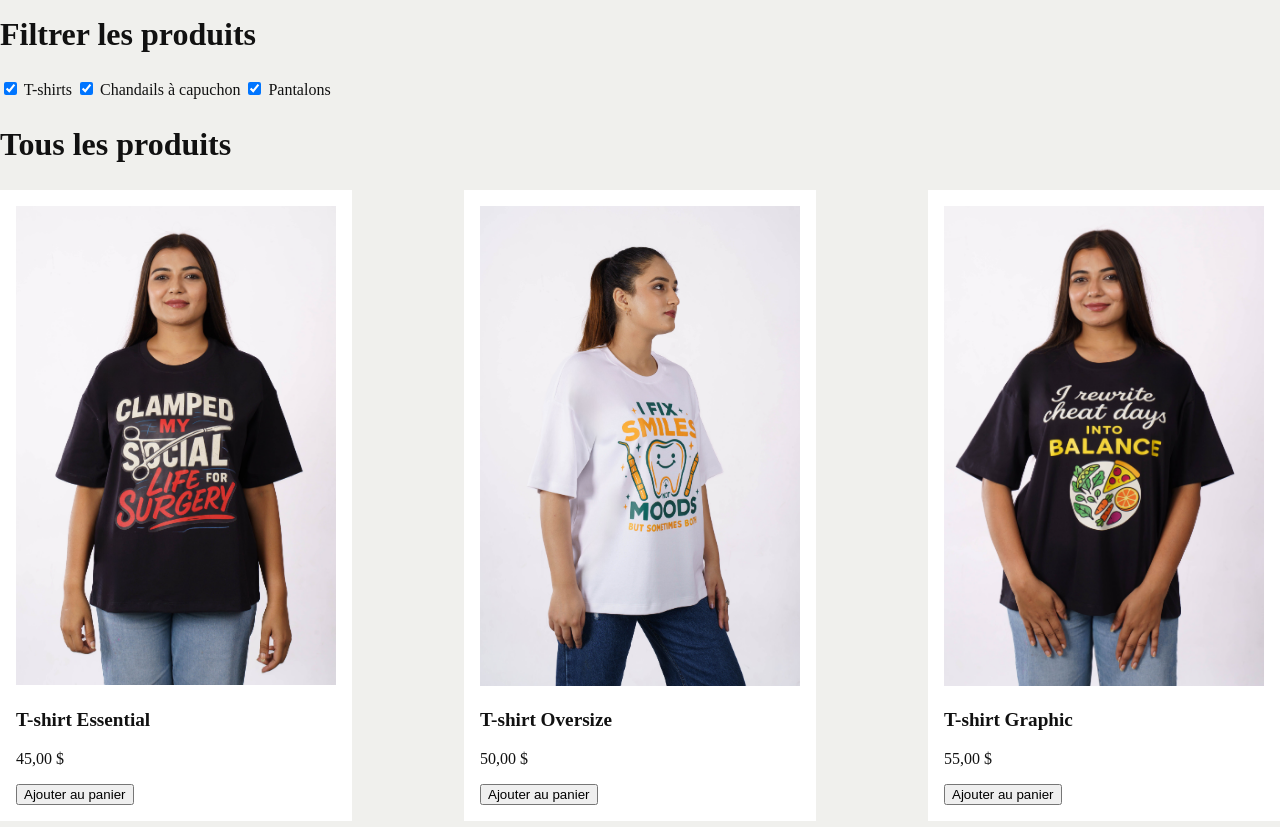
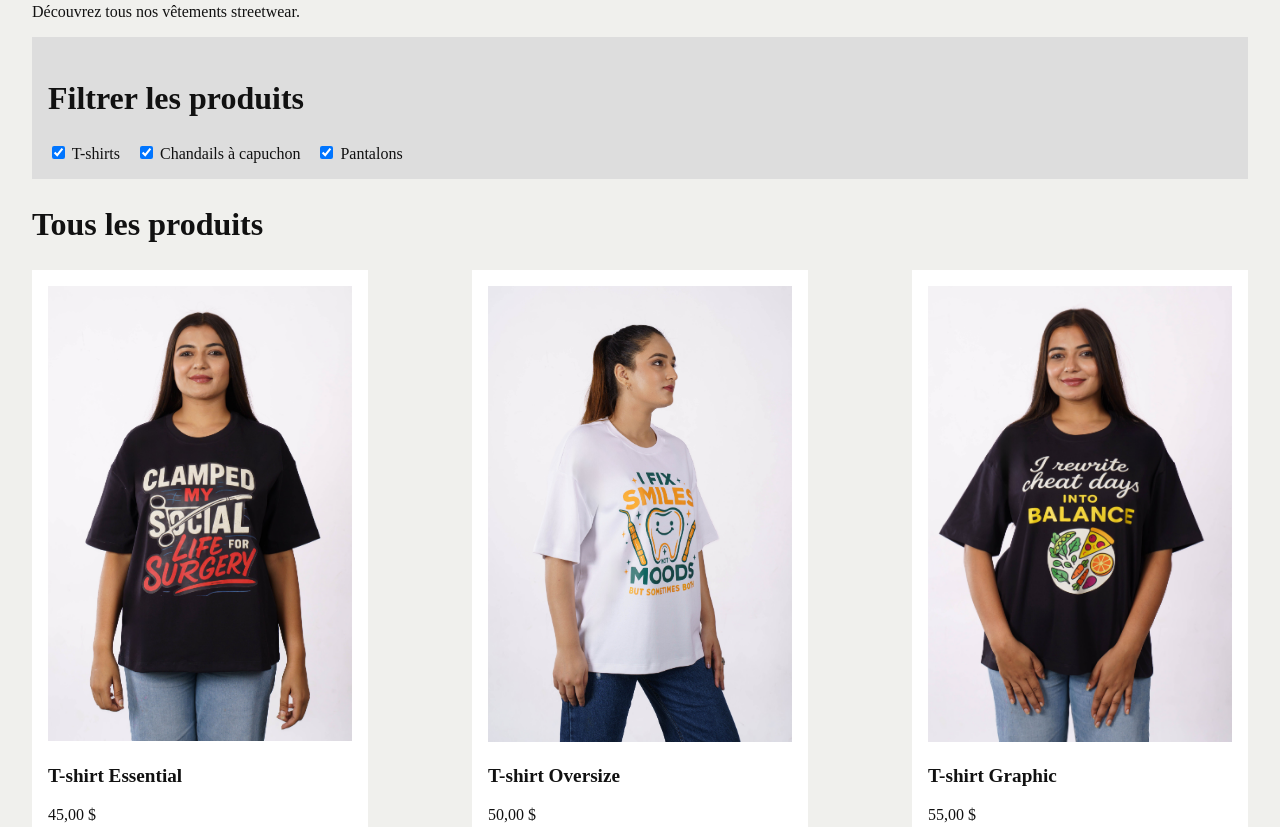
Before and after one commit to londoooo/TP2_Mon_panier_est_anime, a website built with Vite: page TP2_Kpanake_Dany/produits.html in a window 1280 px wide. Shown: the part 218-1045 px from the top of the page. Built offline with nearby package versions, Linux system fonts and the light colour scheme.

Commit message:
Finalisation du design de la boutique

```diff
--- a/TP2_Kpanake_Dany/src/style.css
+++ b/TP2_Kpanake_Dany/src/style.css
@@ -170,11 +170,57 @@ nav a:focus-visible {
 .navigation-carrousel button:focus-visible {
     color: yellow;
 }
+/* Page boutique */
+
+.boutique {
+    max-width: 1280px;
+    margin: 0 auto;
+    padding: 2em;
+}
+
+/* Filtres des produits */
+
+.filtres {
+    background-color: #dddddd;
+    padding: 1em;
+}
+
+.options-filtres {
+    display: flex;
+    flex-wrap: wrap;
+    gap: 1em;
+}
+
+/* Groupes de produits */
+
+.boutique .produits {
+    margin-bottom: 2em;
+}
+
+/* Boutons des produits */
+
+.produit button {
+    background-color: #111111;
+    color: white;
+    font-size: 1rem;
+    padding: 0.8em;
+    width: 100%;
+}
+
+.produit button:focus-visible {
+    color: yellow;
+}
 
 /* Design adaptatif */
 
 @media (width <= 768px) {
+  .boutique {
+    padding: 1em;
+}
 
+.options-filtres {
+    flex-direction: column;
+}
     h1 {
         font-size: 2rem;
     }
```
